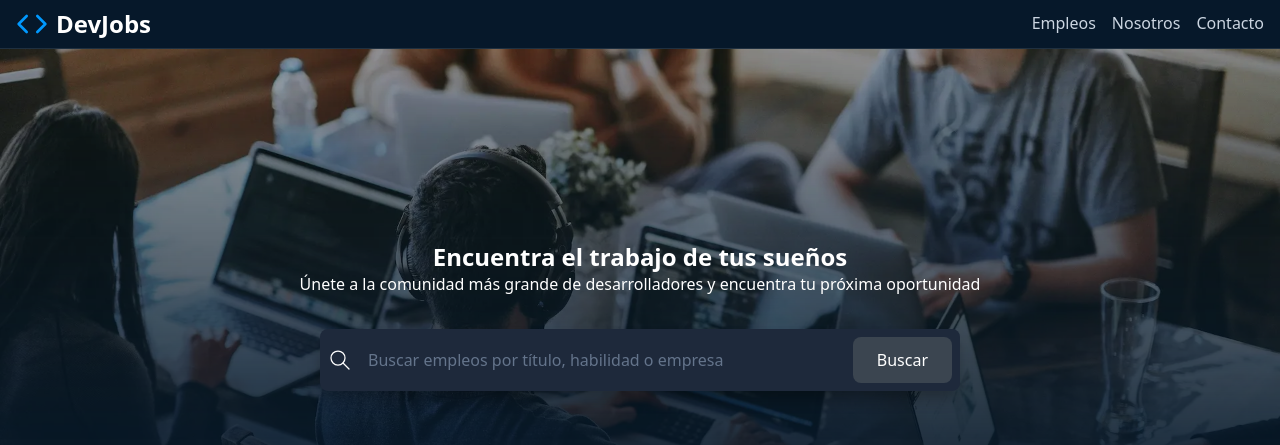
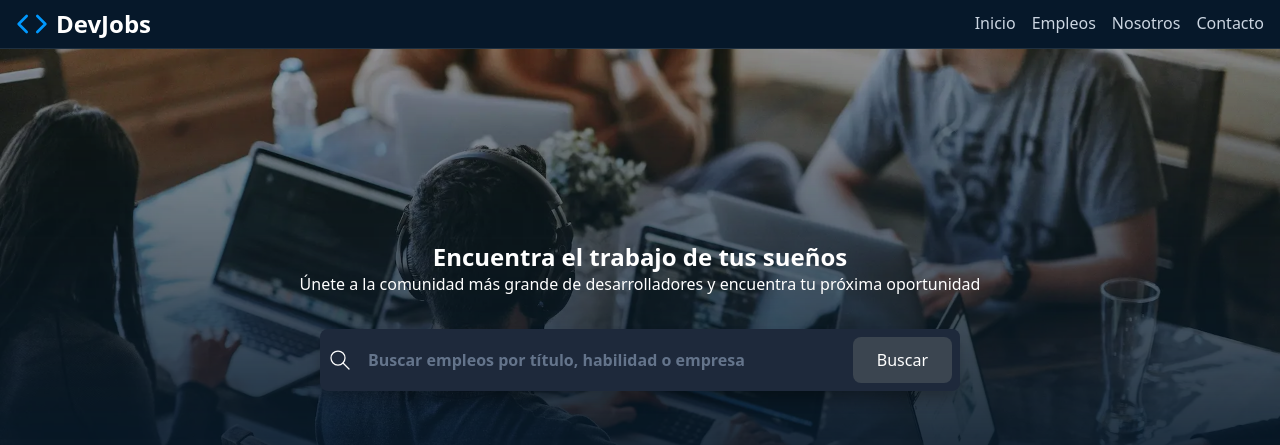
Before and after one commit to GitHub63Jcmc/02-react, a React (Vite) app: page / in a window 1280 px wide. Shown: the top 445 px of the page. Built offline with nearby package versions, Linux system fonts and the light colour scheme.

Commit message:
Fin de ejercicios, page About y Contact

```diff
--- a/src/App.jsx
+++ b/src/App.jsx
@@ -21,8 +21,4 @@ function App() {
   );
 }
 
-// ejercicios:
-  // crear una nueva ruta /about
-  // crear una nueva ruta /contacto y en esta usar el useState para manejar valores del formulario, crear castingHooks, validación basica y mostrar mensajes de error si es necesario, los campos requeridos, mostrar mensaje enviado.
-  // mejorar el componente link
 export default App
--- a/src/components/Header.jsx
+++ b/src/components/Header.jsx
@@ -15,9 +15,10 @@ export function Header () {
       </Link>
 
       <nav>
+        <Link href="/">Inicio</Link>
         <Link href="/search">Empleos</Link>
         <Link href="/about">Nosotros</Link>
-        <Link href="/contacto">Contacto</Link>
+        <Link href="/contact">Contacto</Link>
       </nav>
     </header>
   )
--- a/src/index.css
+++ b/src/index.css
@@ -234,6 +234,21 @@ form input[type="text"]::placeholder {
   color: #64748b;
 }
 
+/* -------- del formulario contacto ------- */
+form input, textarea{
+  border: none;
+  outline: none;
+  font-family: inherit;
+  font-weight: bold;
+  font-size: 1.2rem;
+  background: white;
+  color: var(--text-primary);
+  color: rgb(41, 39, 39);
+  padding: 10px 0.5rem;
+  border-radius: 5px;
+}
+/* -------- fin formulario contacto ------- */
+
 button {
   padding: 0.75rem 1.5rem;
   border-radius: 0.5rem;
--- a/src/pages/About.jsx
+++ b/src/pages/About.jsx
@@ -1,8 +1,8 @@
 export function AboutPage() {
   return (
-    <main>
-      <h1>Sobre Nosotros</h1>
-      <p>Bienvenido a DevJobs, la plataforma para encontrar tu próximo empleo en tecnología.</p>
+    <main style={{ display: 'flex', flexDirection: 'column', gap: '10px', maxWidth: '800px', margin: '50px auto' }}>
+      <h1 style={{alignSelf: 'center', fontSize: '40px'}}>Sobre Nosotros</h1>
+      <p style={{alignSelf: 'center'}}>Bienvenido a DevJobs, la plataforma para encontrar tu próximo empleo en tecnología.</p>
     </main>
   );
 }
--- a/src/pages/Contact.jsx
+++ b/src/pages/Contact.jsx
@@ -17,16 +17,25 @@ export function ContactPage() {
   if (isSent) return <p style={{color: 'green'}}>¡Mensaje enviado con éxito!</p>;
 
   return (
-    <form onSubmit={handleSubmit} style={{ display: 'flex', flexDirection: 'column', gap: '10px', maxWidth: '300px' }}>
-      <h1>Contacto</h1>
-      <input name="nombre" placeholder="Tu nombre" value={values.nombre} onChange={handleChange} />
+    <form onSubmit={handleSubmit} style={{ display: 'flex', flexDirection: 'column', gap: '10px', maxWidth: '800px', margin: '50px auto' }}>
+      <h1 style={{alignSelf: 'center'}}>Contacto</h1>
+      <input name="nombre" placeholder="Tu nombre" value={values.nombre} onChange={handleChange} style={{pading: '20px'}} />
       {errors.nombre && <span style={{color: 'red'}}>{errors.nombre}</span>}
 
       <input name="email" placeholder="Tu email" value={values.email} onChange={handleChange} />
       {errors.email && <span style={{color: 'red'}}>{errors.email}</span>}
 
       <textarea name="mensaje" placeholder="Tu mensaje" value={values.mensaje} onChange={handleChange} />
-      <button type="submit">Enviar</button>
+      <button type="submit" style={{fontWeight: 'bold', fontSize: '20px'}}>Enviar</button>
+      <br />
+      <br />
+      <br />
+      <br />
+      <br />
+      <br />
+      <br />
+      <br />
     </form>
+
   );
 }
```
